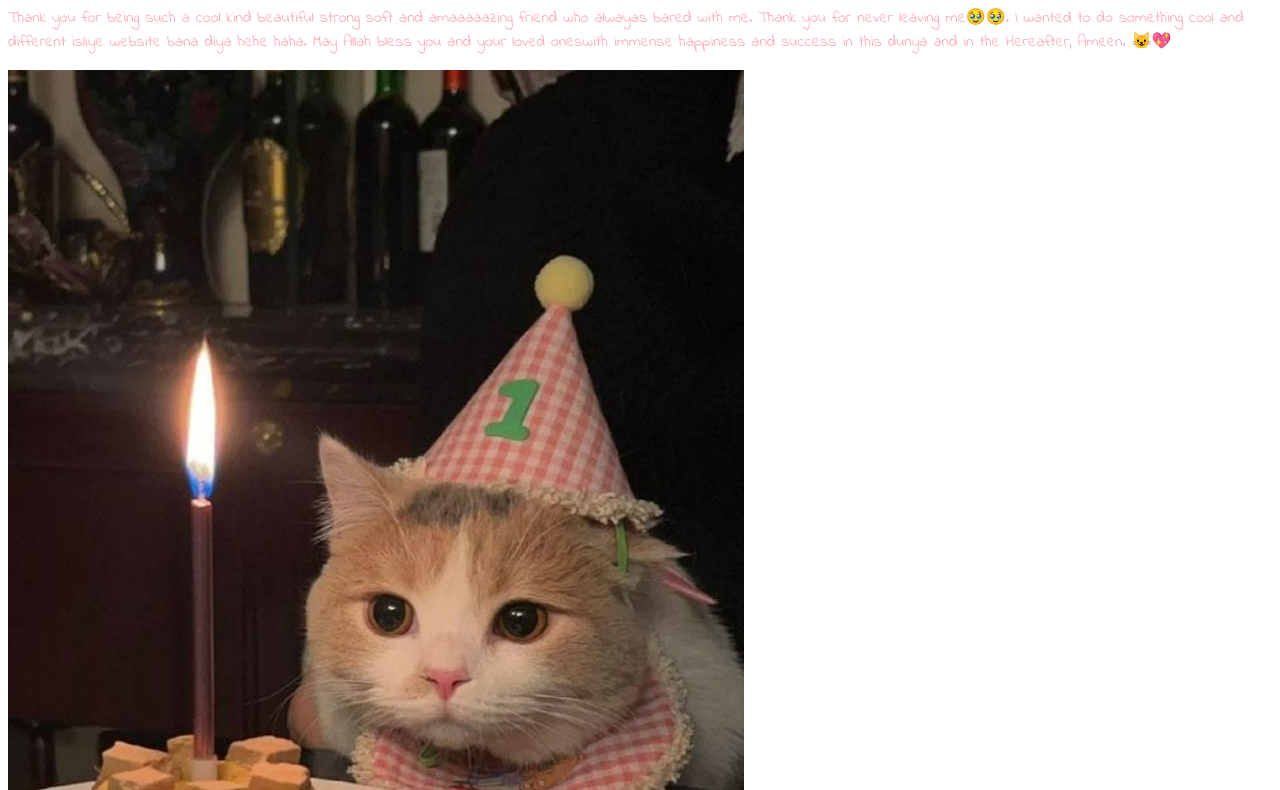
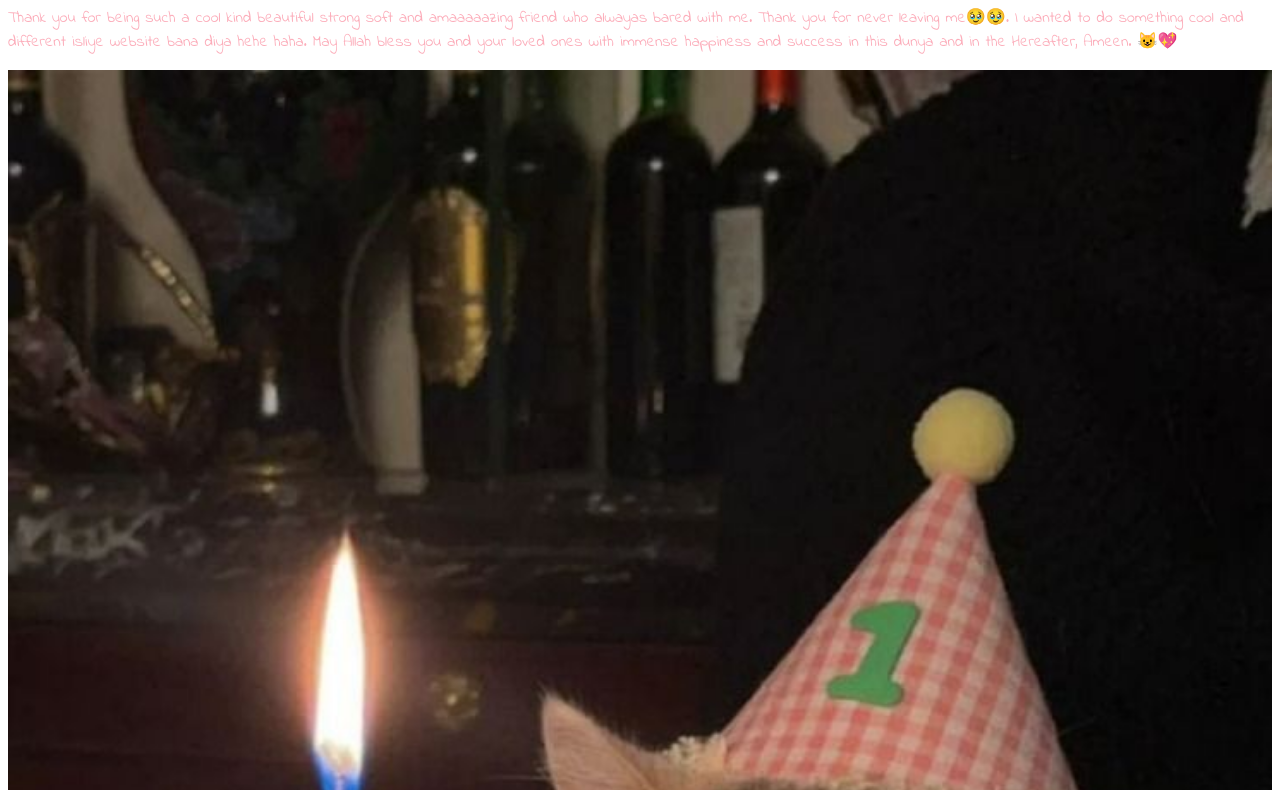
Before and after one commit to waseemhimself/happybd, a plain HTML site: page index.html in a window 1280 px wide. Shown: the part 84-874 px from the top of the page. Drawn offline with Linux system fonts and the light colour scheme.

Commit message:
Update index.html

```diff
--- a/index.html
+++ b/index.html
@@ -15,6 +15,12 @@
         h1{
             text-align: center;
         }
+        img{
+            width: 100%;
+        }
+        p{
+            font-weight: 500;
+        }
 
     </style>
     <link rel="preconnect" href="https://fonts.googleapis.com">
@@ -25,7 +31,7 @@
 <body>
     <h1>Happy Birthdayyy Tazyeen </h1>
     <div id="main">
-        <p>Thank you for being such a cool kind beautiful strong soft and amaaaaazing friend who alwayas bared with me. Thank you for never leaving me🥹🥹. I wanted to do something cool and different isliye website bana diya hehe haha. May Allah bless you and your loved oneswith immense happiness and success in this dunya and in the Hereafter, Ameen. 😺💖</p>
+        <p>Thank you for being such a cool kind beautiful strong soft and amaaaaazing friend who alwayas bared with me. Thank you for never leaving me🥹🥹. I wanted to do something cool and different isliye website bana diya hehe haha. May Allah bless you and your loved ones with immense happiness and success in this dunya and in the Hereafter, Ameen. 😺💖</p>
     </div>
     <img src="./images/image.jpg">
 </body>
```
